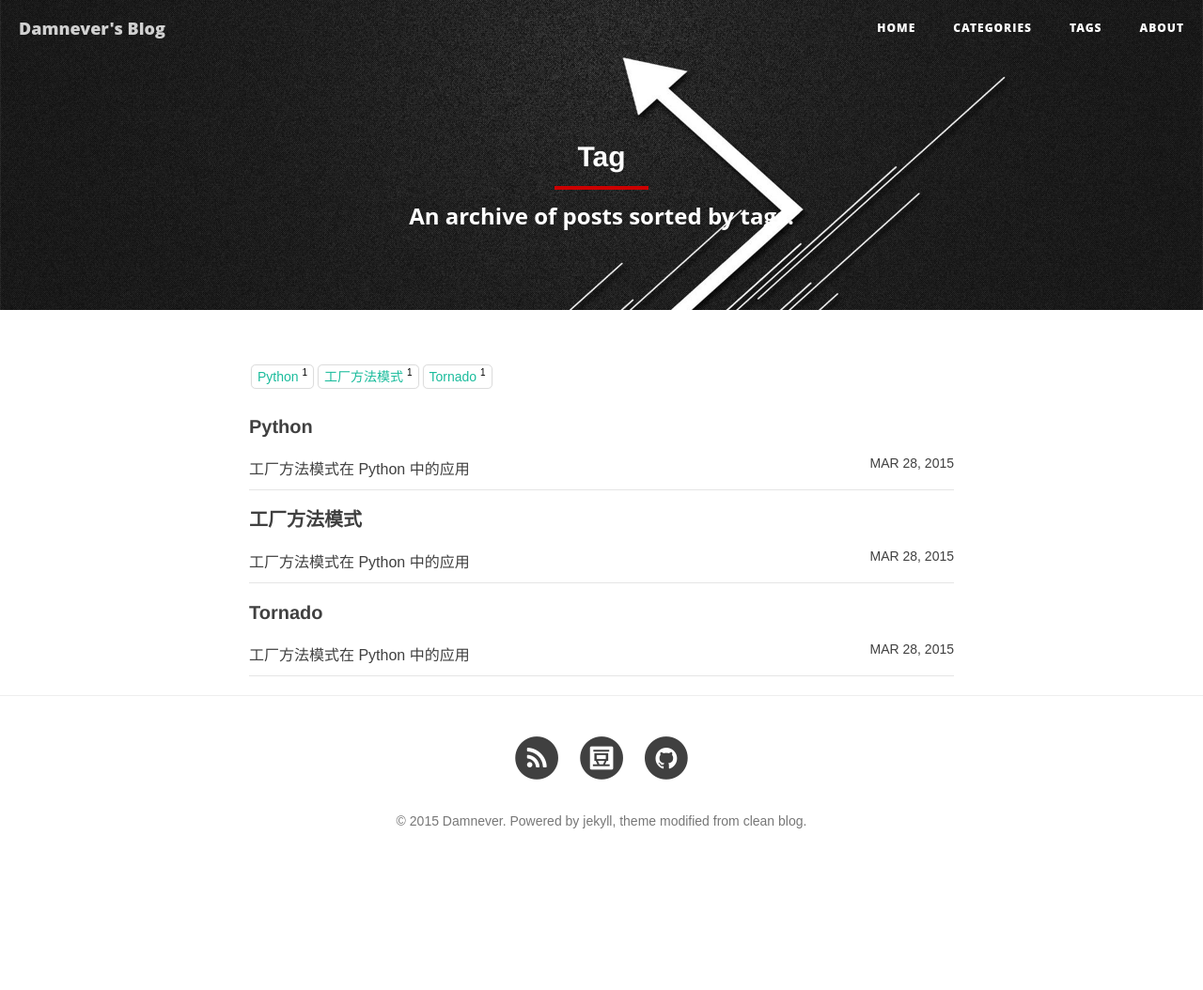
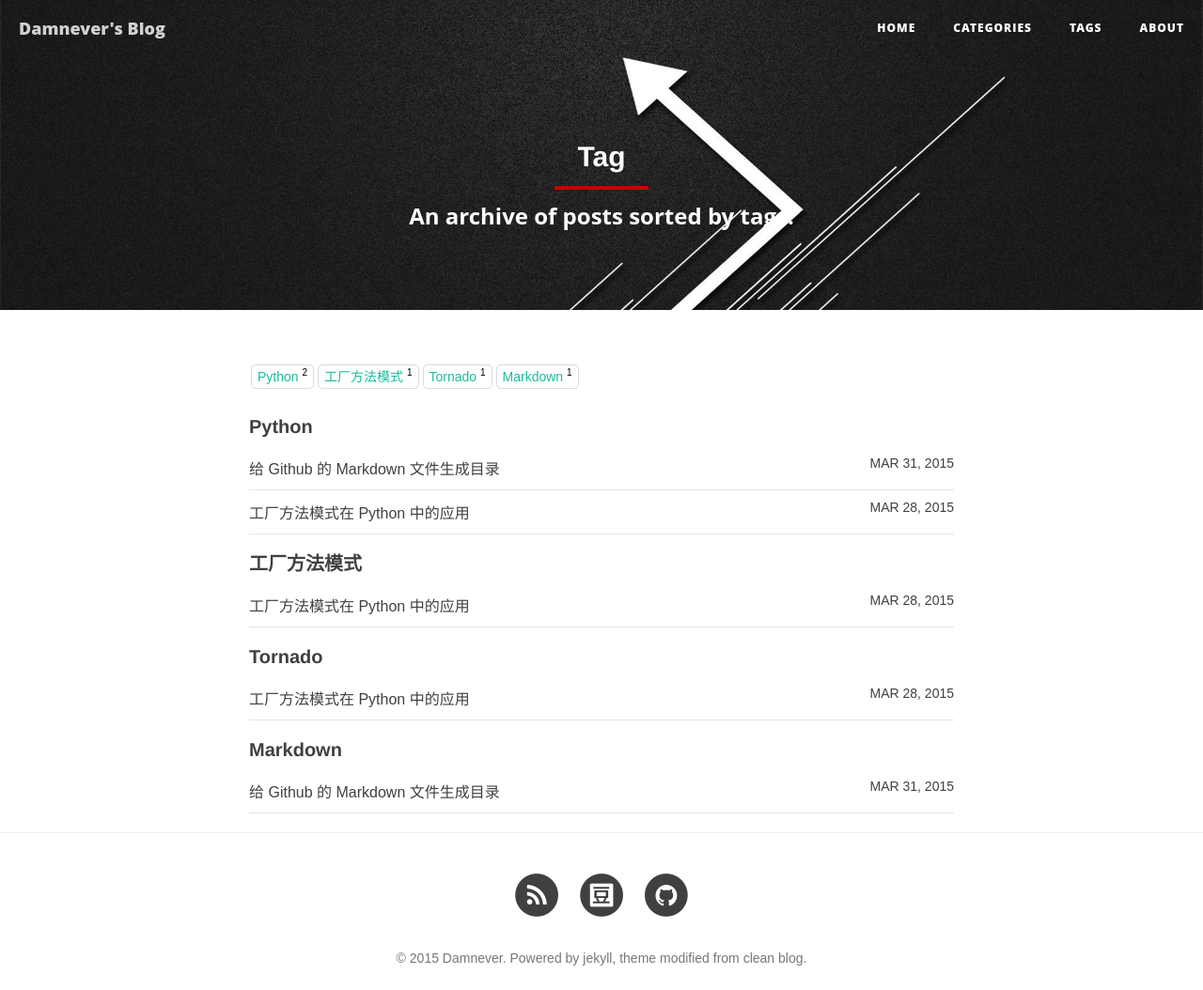
Before and after one commit to damnever/damnever.github.io, a Jekyll site: the page built from tags.html, in a window 1280 px wide. Shown: the whole page at 94% size. Built offline with Jekyll 4.4.1, drawn with Linux system fonts in a browser that asks for light colours; nearby versions of some CDN libraries; before the commit the page ends 908 px from its top, so only the background shows below that; some of the changed lines change nothing that is shown.

Commit message:
new post

```diff
--- /dev/null
+++ b/_posts/2015-03-30-generates-toc-for-github-markdown-file.md
@@ -0,0 +1,160 @@
+---
+layout:      post
+title:       给 Github 的 Markdown 文件生成目录
+subtitle:    这是个坑，久久未填 ……
+date:        2015-3-31 23:30:31
+author:      Damnever
+keywords:    Github,Markdown,TOC,Table of content
+description: 给 Github 的 Markdown 文件生成目录，TOC for Github's markdown file
+categories:
+  - Python
+tags:
+  - Python
+  - Markdown
+
+---
+
+以前维护这份[学(dai)习(xue)笔(lie)记(biao)](https://github.com/Damnever/Note/blob/master/Python.md)的都是用手工来生成目录的，说来惭愧……
+
+今天实在受不了了，天气变热，上课时老师让我们用给定的税率计算税钱 ……
+
+往[Python.md](https://github.com/Damnever/Note/blob/master/Python.md)添加东西的时候，发现都接近 2K 行了，`Github`也不支持自动生成目录。到时候如果又添加一个类别，岂不是眼睛都要找瞎，想想还是把这个坑填了吧！
+
+---
+
+首先必须保证你的标题格式是这样的才能使用这个脚本，我想不出还有其它格式的……
+{% highlight python %}
+<h1 id="id1">H1 title</h1>
+一级标题
+<h2 id="id2">H2 title</h2>
+二级标题
+<h1 id="id11">H11 title</h1>
+又是一级标题……
+{% endhighlight %}
+生成的目录格式如下，应该支持大多`Markdown`编辑器：
+{% highlight python %}
+*   [H1 title](#id1)
+    *    [H2 title](#id2)
+*   [H11 title](#id11)
+{% endhighlight %}
+
+帮助文档如下：
+{% highlight python %}
+*damnever->>> python toc_gen.py -h
+usage: toc_gen.py [-h] [-S src] [-D des]
+
+Generates TOC from markdown text.
+
+optional arguments:
+      -h, --help  show this help message and exit
+      -S src      A path of source file.
+      -D des      A file path to store TOC.
+{% endhighlight %}
+
+---
+`-S`参数后接源`Markdown`文件路径，`-D`后面接要写入的文件路径，相对或绝对路径都行，不指定目的文件，直接打印在屏幕上。
+
+好吧我又废话了，脚本源文件在这： [toc_gen.py](https://github.com/Damnever/toys/blob/master/toc_gen.py)。
+
+---
+
+主要用到了`HTMLParser`和`argparse`：
+{% highlight python linenos=table %}
+from __future__ import print_function
+
+import os
+import argparse
+from HTMLParser import HTMLParser
+
+def get_toc(html):
+
+    toc_list = []
+
+    class MyHTMLParser(HTMLParser):
+
+        _prefix = ''
+        _id = ''
+        _title = ''
+
+        def handle_starttag(self, tag, attrs):
+            if tag[-1].isdigit():
+                space = (int(tag[-1]) - 1) * 4
+                self._prefix = space * ' ' + '*   '
+            attrs = dict(attrs)
+            if self._prefix and 'id' in attrs:
+                self._id = '(#' + attrs['id'] + ')'
+
+        def handle_data(self, data):
+            if self._prefix:
+                self._title = '[' + data.strip() + ']'
+                toc_list.append(self._prefix + self._title + self._id)
+            self._prefix = ''
+            self._id = ''
+            self._title = ''
+
+    parser = MyHTMLParser()
+    parser.feed(html)
+    return '\n'.join(toc_list)
+
+def read(fpath):
+    with open(fpath, 'r') as f:
+        data = f.read()
+    return data
+
+def write(fpath, toc):
+    with open(fpath, 'w') as f:
+        f.write(toc)
+
+def parse_args():
+    parser = argparse.ArgumentParser(
+            description = "Generates TOC from markdown text.")
+    parser.add_argument(
+            '-S',
+            type = file_check,
+            default = None,
+            help = "A path of source file.",
+            metavar = 'src',
+            dest = 'src')
+    parser.add_argument(
+            '-D',
+            type = path_check,
+            default = None,
+            help = "A file path to store TOC.",
+            metavar = 'des',
+            dest = 'des')
+    args = parser.parse_args()
+    return args.src, args.des
+
+def file_check(fpath):
+    if os.path.isfile(fpath):
+        return fpath
+    raise argparse.ArgumentTypeError("Invalid source file path,"
+            " {0} doesn't exists.".format(fpath))
+
+def path_check(fpath):
+    if fpath is None: return
+    path = os.path.dirname(fpath)
+    if os.path.exists(path):
+        return fpath
+    raise argparse.ArgumentTypeError("Invalid destination file path,"
+            " {0} doesn't exists.".format(fpath))
+
+
+def main():
+    src, des = parse_args()
+    toc = get_toc(read(src))
+    if des:
+        write(des, toc)
+        print("TOC of '{0}' has been written to '{1}'".format(
+                    os.path.abspath(src),
+                    os.path.abspath(des)))
+    else:
+        print("TOC for '{0}':\n '{1}'".format(
+                    os.path.abspath(src),
+                    toc))
+
+if __name__ == '__main__':
+    main()
+{% endhighlight %}
+
+---
--- a/css/syntax.css
+++ b/css/syntax.css
@@ -1,7 +1,7 @@
 /* to make lines scroll instead of wrap */
 /* from http://stackoverflow.com/a/23393920 */
 pre{ word-wrap:break-word;word-break:break-all;overflow: auto; }
-.linenos pre { padding-right: 0; border-top-right-radius:0em; border-bottom-right-radius:0em; border-color: #eee; background: transparent; }
+.linenos pre { padding-right: 0; border-top-right-radius:0em; border-bottom-right-radius:0em; border-color: #eee; }
 .linenos + .code pre { border-top-left-radius:0em; border-bottom-left-radius:0em; margin-left: 0; }
 .table-responsive table {border: 1px solid #ddd; margin-bottom: 0;}
 .highlight pre code * { white-space: nowrap; }
```
